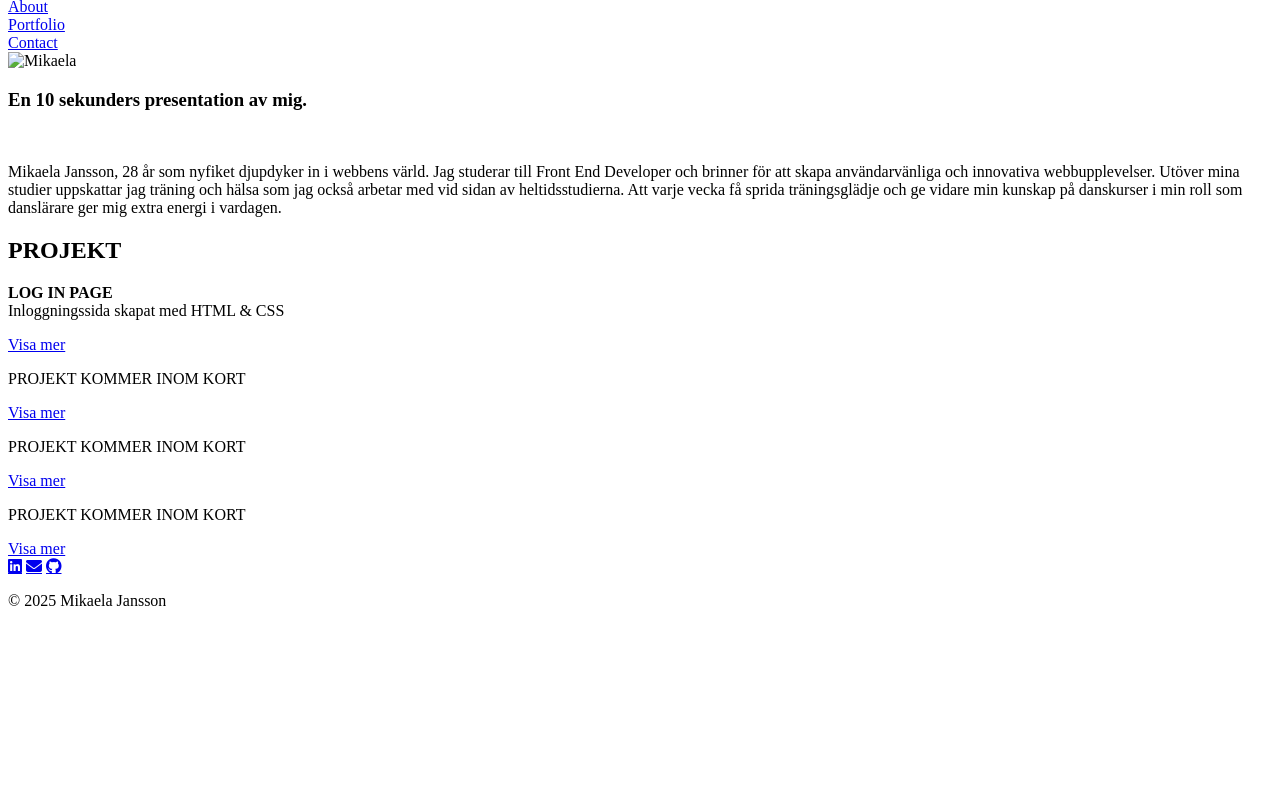
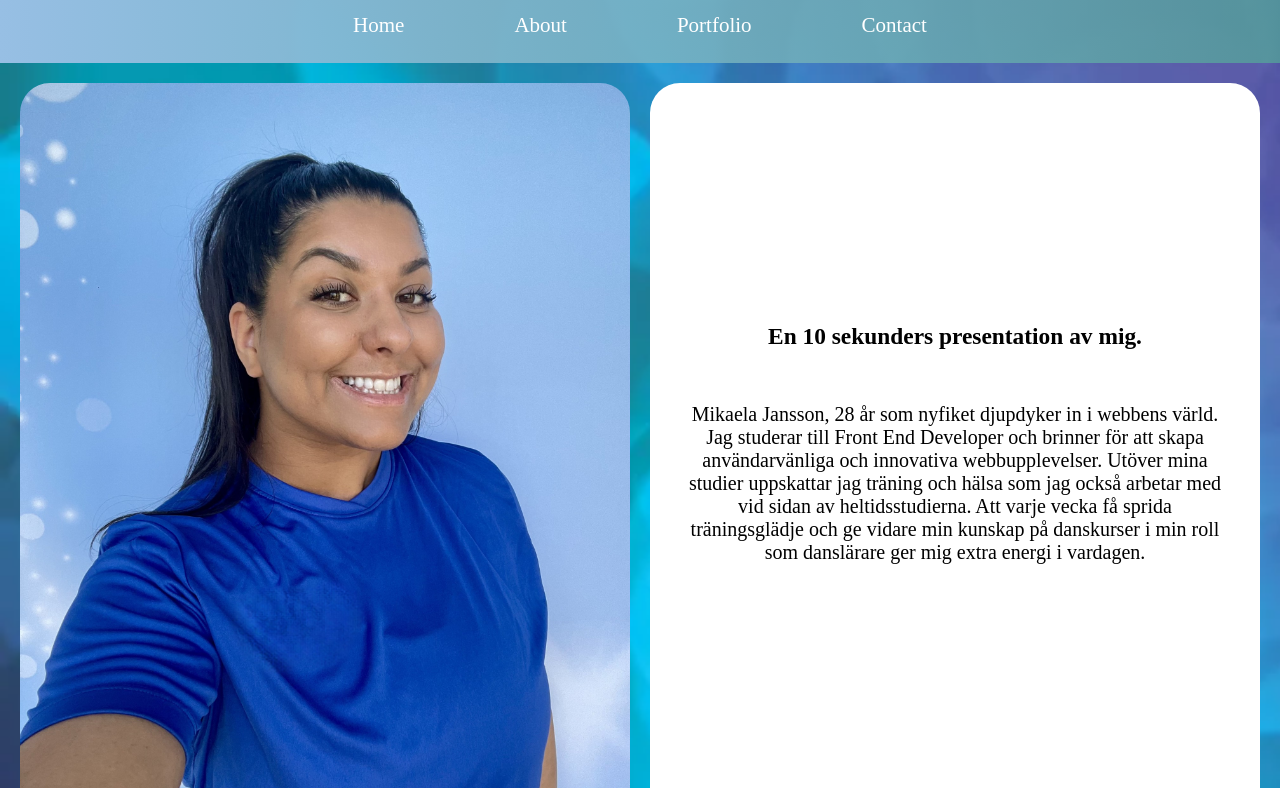
Before and after one commit to MikaelaJanssson/CV-Uppgift-F25D, a plain HTML site: page docs/index.html in a window 1280 px wide. Shown: the part 87-875 px from the top of the page. Before the commit the page ends 800 px from the top, so only its background shows below. Drawn offline with Linux system fonts and the light colour scheme; the site is published under a folder, as on GitHub Pages, so addresses that start at the root find nothing.

Commit message:
uppdaterat sökvägar igen

```diff
--- a/docs/index.html
+++ b/docs/index.html
@@ -3,7 +3,7 @@
   <head>
     <meta charset="UTF-8" />
     <meta name="viewport" content="width=device-width, initial-scale=1.0" />
-    <link rel="stylesheet" href="/CSS/style.css" />
+    <link rel="stylesheet" href="../CSS/style.css" />
 
     <link
       rel="stylesheet"
@@ -28,18 +28,20 @@
       <header class="header">
         <h2 class="name">MIKAELA JANSSON</h2>
         <nav class="nav">
-          <div class="meny-item"><a href="/docs/index.html">Home</a></div>
-          <div class="meny-item"><a href="/docs/about.html">About</a></div>
+          <div class="meny-item"><a href="../docs/index.html">Home</a></div>
+          <div class="meny-item"><a href="../docs/about.html">About</a></div>
           <div class="meny-item">
-            <a href="/docs/portfolio.html">Portfolio</a>
+            <a href="../docs/portfolio.html">Portfolio</a>
           </div>
-          <div class="meny-item"><a href="/docs/contact.html">Contact</a></div>
+          <div class="meny-item">
+            <a href="../docs/contact.html">Contact</a>
+          </div>
         </nav>
       </header>
 
       <main class="profile-container">
         <div class="profile-photo">
-          <img src="/img/jobb1.jpg" alt="Mikaela" />
+          <img src="../img/jobb1.jpg" alt="Mikaela" />
         </div>
 
         <div class="profile-text">
@@ -117,7 +119,7 @@
 
         <!-- Kopplar ihop JS-->
       </footer>
-      <script src="/JS/startsida.js"></script>
+      <script src="../JS/startsida.js"></script>
     </div>
   </body>
 </html>
```
Also changed, not shown: docs/about.html (+9 -7 lines), docs/contact.html (+7 -5 lines), docs/portfolio.html (+6 -4 lines).
